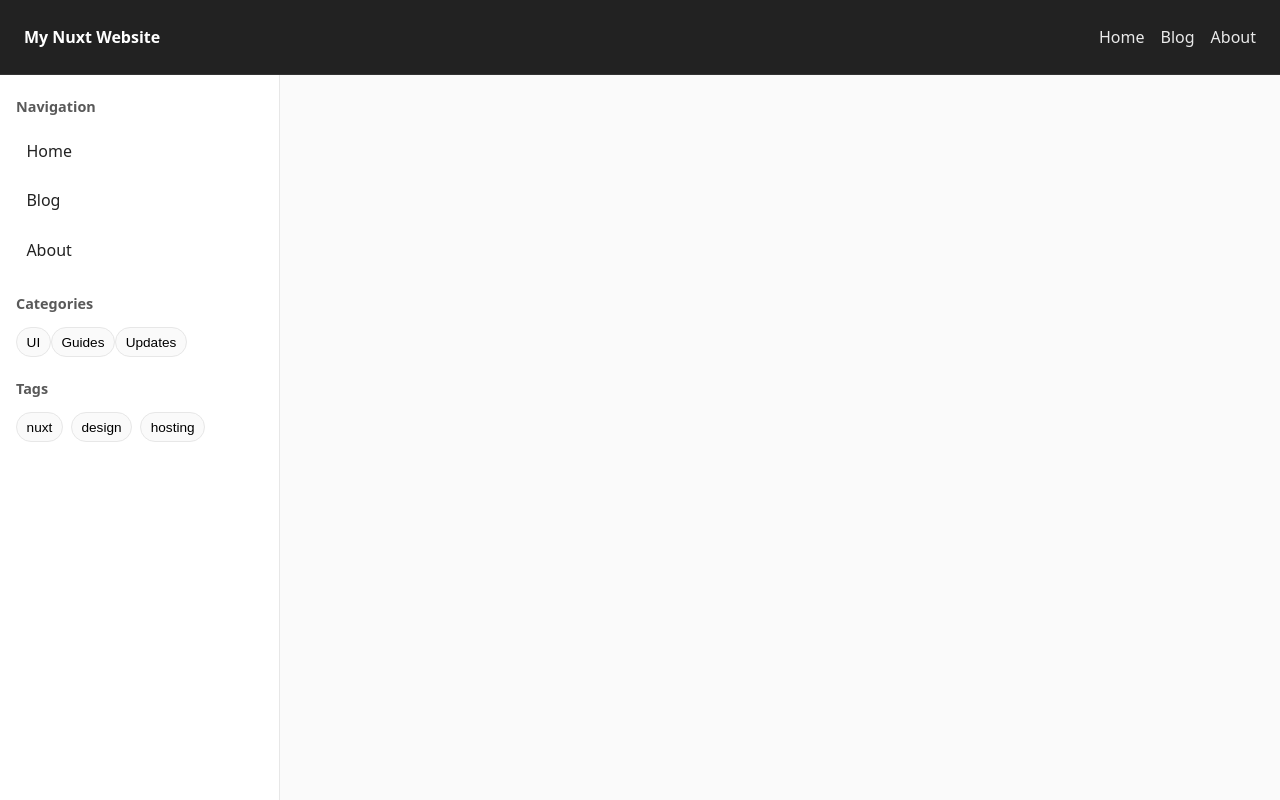
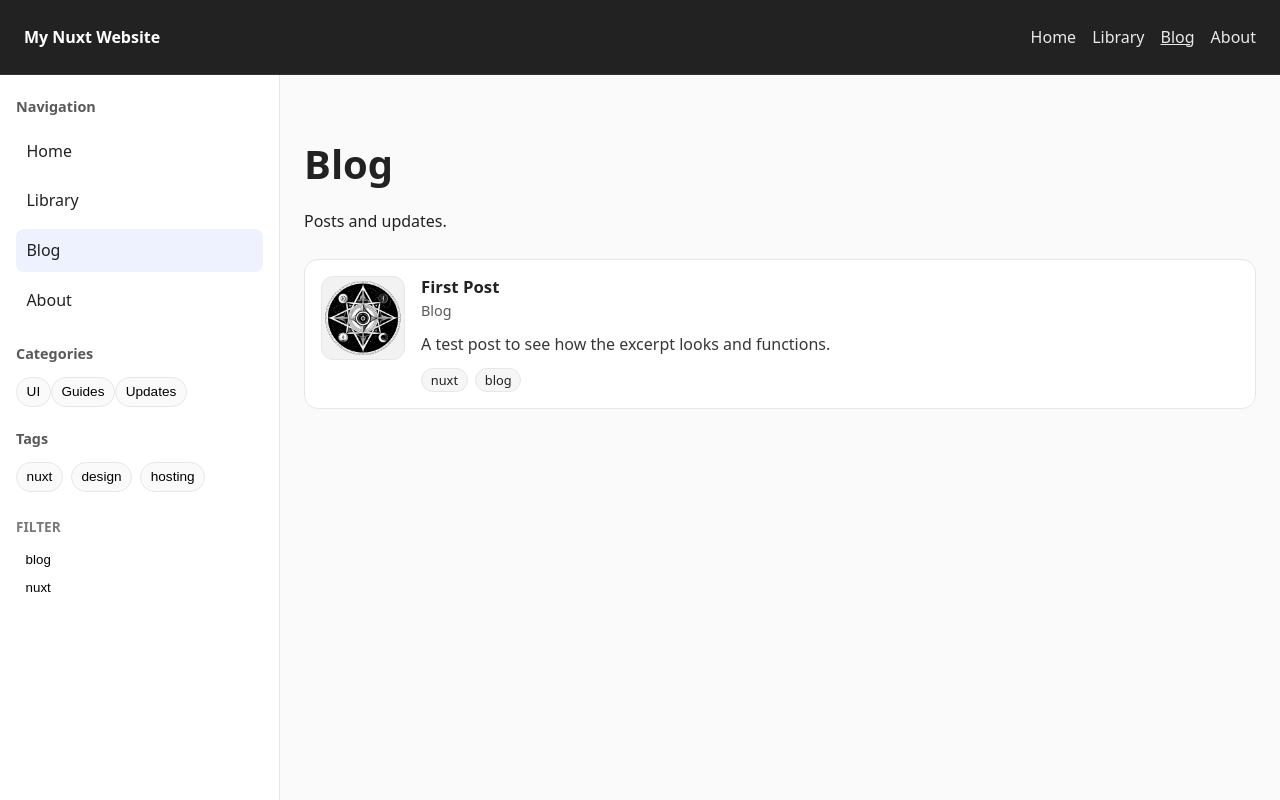
Before and after one commit to fractalform/website, a Nuxt app in the folder my-nuxt-app/: page /blog in a window 1280 px wide. Built offline with nearby package versions, Linux system fonts and the light colour scheme.

Commit message:
learning tags and structures

```diff
--- a/my-nuxt-app/app/assets/css/main.css
+++ b/my-nuxt-app/app/assets/css/main.css
@@ -13,6 +13,7 @@ html {
 body {
   margin: 0;
   color: #222;
+  background: var(--bg);
   background-color: #fafafa;
 }
 
@@ -35,11 +36,23 @@ h3 {
 
 p {
   margin: 0 0 1em 0;
+}
+
+/* Apply readable line length only in article-like areas */
+.prose p {
   max-width: 60ch;
+}
+
+a {
+  color: inherit;
 }
 
 :root {
   --header-h: 75px; /* change this later to whatever feels right */
+  --radius: 14px;
+  --border: #e7e7e7;
+  --bg: #fafafa;
+  --surface: #ffffff;
 }
 
 .container {
--- /dev/null
+++ b/my-nuxt-app/app/components/AppCard.vue
@@ -0,0 +1,37 @@
+<template>
+  <component :is="as" :to="to" class="card">
+    <slot />
+  </component>
+</template>
+
+<script setup lang="ts">
+const props = defineProps<{
+  to?: string
+}>()
+
+const as = computed(() => (props.to ? resolveComponent('NuxtLink') : 'div'))
+</script>
+
+<style scoped>
+.card {
+  border-radius: var(--radius);
+  border: 1px solid var(--border);
+  background: var(--surface);
+  padding: 1rem;
+  text-decoration: none;
+  color: inherit;
+
+  transition: transform 120ms ease, box-shadow 120ms ease, border-color 120ms ease;
+}
+
+.card:hover {
+  transform: translateY(-2px);
+  border-color: #d6d6d6;
+  box-shadow: 0 10px 24px rgba(0, 0, 0, 0.08);
+}
+
+.card:focus-visible {
+  outline: 3px solid rgba(99, 102, 241, 0.35);
+  outline-offset: 2px;
+}
+</style>
--- a/my-nuxt-app/app/components/FeatureCard.vue
+++ b/my-nuxt-app/app/components/FeatureCard.vue
@@ -1,8 +1,8 @@
 <template>
-  <div class="card">
+  <AppCard>
     <h3>{{ title }}</h3>
     <p>{{ description }}</p>
-  </div>
+  </AppCard>
 </template>
 
 <script setup lang="ts">
@@ -11,11 +11,3 @@ defineProps<{
   description: string
 }>()
 </script>
-<style scoped>
-.card {
-  padding: 1.5rem;
-  border: 1px solid #ddd;
-  border-radius: 8px;
-  background: #fff;
-}
-</style>
--- /dev/null
+++ b/my-nuxt-app/app/components/PreviewCard.vue
@@ -0,0 +1,110 @@
+<template>
+  <AppCard
+    :to="to"
+    class="preview"
+    :class="{ 'no-thumb': !image }"
+  >
+    <div v-if="image" class="thumb">
+      <img :src="image" :alt="title" />
+    </div>
+
+    <div class="card-content">
+      <div class="top">
+        <h3 class="title">{{ title }}</h3>
+        <p v-if="subtitle" class="subtitle">{{ subtitle }}</p>
+      </div>
+
+      <p class="excerpt">{{ excerpt }}</p>
+
+      <div v-if="tags?.length" class="tags">
+        <TagBadge v-for="t in tags" :key="t">{{ t }}</TagBadge>
+      </div>
+    </div>
+  </AppCard>
+</template>
+
+<script setup lang="ts">
+defineProps<{
+  to: string
+  title: string
+  subtitle?: string
+  excerpt: string
+  image?: string
+  tags?: string[]
+}>()
+</script>
+
+<style scoped>
+.preview {
+  display: grid;
+  grid-template-columns: 84px minmax(0, 1fr);
+  gap: 1rem;
+}
+
+/* When there is no image, don't reserve the 84px column */
+.preview.no-thumb {
+  grid-template-columns: 1fr;
+}
+
+.card-content {
+  min-width: 0;
+  width: 100%;
+}
+
+.preview:hover {
+  transform: translateY(-2px);
+  border-color: #d6d6d6;
+  box-shadow: 0 10px 24px rgba(0, 0, 0, 0.08);
+}
+
+.preview:focus-visible {
+  outline: 3px solid rgba(99, 102, 241, 0.35);
+  outline-offset: 2px;
+}
+
+.thumb {
+  width: 84px;
+  height: 84px;
+  border-radius: 12px;
+  overflow: hidden;
+  border: 1px solid var(--border);
+  background: #f2f2f2;
+}
+
+.thumb img {
+  width: 100%;
+  height: 100%;
+  object-fit: cover;
+  display: block;
+}
+
+.title,
+.subtitle,
+.excerpt {
+  width: 100%;
+}
+
+.title {
+  font-size: 1.05rem;
+  margin: 0;
+}
+
+.subtitle {
+  margin: 0.15rem 0 0 0;
+  opacity: 0.75;
+  font-size: 0.9rem;
+}
+
+/* excerpt should not be constrained like prose */
+.excerpt {
+  margin: 0.6rem 0 0.7rem 0;
+  opacity: 0.9;
+  max-width: none;
+}
+
+.tags {
+  display: flex;
+  flex-wrap: wrap;
+  gap: 0.45rem;
+}
+</style>
--- a/my-nuxt-app/app/components/SideBar.vue
+++ b/my-nuxt-app/app/components/SideBar.vue
@@ -1,13 +1,29 @@
+<script setup lang="ts">
+import { navItems } from '~/data/nav'
+import { posts } from '~/data/posts'
+
+const route = useRoute()
+const router = useRouter()
+
+const tags = Array.from(new Set(posts.flatMap(p => p.tags))).sort()
+
+function toggleTag(tag: string) {
+  router.push({
+    query: tag === route.query.tag ? {} : { tag }
+  })
+}
+</script>
+
 <template>
   <aside class="sidebar">
     <div class="sidebar-inner">
       <div class="group">
         <div class="group-title">Navigation</div>
-        <nav class="nav">
-          <NuxtLink to="/" class="link">Home</NuxtLink>
-          <NuxtLink to="/blog" class="link">Blog</NuxtLink>
-          <NuxtLink to="/about" class="link">About</NuxtLink>
-        </nav>
+            <nav class="nav">
+            <NuxtLink v-for="i in navItems" :key="i.to" :to="i.to" class="link">
+                {{ i.label }}
+            </NuxtLink>
+            </nav>
       </div>
 
       <div class="group">
@@ -25,6 +41,20 @@
           <button class="pill">hosting</button>
         </div>
       </div>
+
+      <div class="filter-section">
+        <h4>Filter</h4>
+
+        <button
+            v-for="tag in tags"
+            :key="tag"
+            class="tag-filter"
+            :class="{ active: route.query.tag === tag }"
+            @click="toggleTag(tag)"
+        >
+            {{ tag }}
+        </button>
+        </div>
     </div>
   </aside>
 </template>
@@ -83,4 +113,35 @@
 .pill:hover {
   background: #f3f4f6;
 }
+
+.filter-section {
+  margin-top: 1.5rem;
+}
+
+.filter-section h4 {
+  font-size: 0.85rem;
+  text-transform: uppercase;
+  opacity: 0.6;
+  margin-bottom: 0.5rem;
+}
+
+.tag-filter {
+  display: block;
+  width: 100%;
+  text-align: left;
+  padding: 0.4rem 0.6rem;
+  border-radius: 8px;
+  border: none;
+  background: transparent;
+  cursor: pointer;
+}
+
+.tag-filter:hover {
+  background: rgba(0,0,0,0.05);
+}
+
+.tag-filter.active {
+  background: rgba(0,0,0,0.1);
+  font-weight: 600;
+}
 </style>
--- /dev/null
+++ b/my-nuxt-app/app/components/TagBadge.vue
@@ -0,0 +1,19 @@
+<template>
+  <span class="tag">
+    <slot />
+  </span>
+</template>
+
+<style scoped>
+.tag {
+  display: inline-flex;
+  align-items: center;
+  border: 1px solid var(--border);
+  background: #f6f6f6;
+  border-radius: 999px;
+  padding: 0.2rem 0.55rem;
+  font-size: 0.8rem;
+  line-height: 1.2;
+  white-space: nowrap;
+}
+</style>
--- /dev/null
+++ b/my-nuxt-app/app/data/nav.ts
@@ -0,0 +1,8 @@
+export type NavItem = { label: string; to: string }
+
+export const navItems: NavItem[] = [
+  { label: 'Home', to: '/' },
+  { label: 'Library', to: '/library' },
+  { label: 'Blog', to: '/blog' },
+  { label: 'About', to: '/about' }
+]
--- /dev/null
+++ b/my-nuxt-app/app/data/posts.ts
@@ -0,0 +1,19 @@
+export type Post = {
+  title: string
+  slug: string
+  excerpt: string
+  tags: string[]
+  date: string
+  image?: string
+}
+
+export const posts: Post[] = [
+  {
+    title: 'First Post',
+    slug: 'first-post',
+    excerpt: 'A test post to see how the excerpt looks and functions.',
+    tags: ['nuxt', 'blog'],
+    date: '2026-02-06',
+    image: '/images/AL-Symbol2a.png'
+  }
+]
--- a/my-nuxt-app/app/layouts/default.vue
+++ b/my-nuxt-app/app/layouts/default.vue
@@ -1,3 +1,6 @@
+<script setup lang="ts">
+import { navItems } from '~/data/nav'
+</script>
 <template>
   <div class="app-shell">
     <header class="header-area">
@@ -5,11 +8,10 @@
         <div class="brand">
           <NuxtLink to="/" class="brand-link">My Nuxt Website</NuxtLink>
         </div>
-
         <nav class="top-nav">
-          <NuxtLink to="/" class="link">Home</NuxtLink>
-          <NuxtLink to="/blog" class="link">Blog</NuxtLink>
-          <NuxtLink to="/about" class="link">About</NuxtLink>
+          <NuxtLink v-for="i in navItems" :key="i.to" :to="i.to" class="link">
+            {{ i.label }}
+          </NuxtLink>
         </nav>
       </div>
     </header>
--- /dev/null
+++ b/my-nuxt-app/app/pages/blog/[slug].vue
@@ -0,0 +1,25 @@
+<script setup lang="ts">
+import { posts } from '~/data/posts'
+
+const route = useRoute()
+const post = posts.find(p => p.slug === route.params.slug)
+
+if (!post) {
+  throw createError({ statusCode: 404, statusMessage: 'Post not found' })
+}
+
+useHead({
+  title: post.title,
+  meta: [{ name: 'description', content: post.excerpt }]
+})
+</script>
+
+<template>
+  <section>
+    <div class="container prose">
+      <h1>{{ post.title }}</h1>
+      <p><em>{{ post.date }}</em></p>
+      <p>Lorem ipsum dolor sit amet, consectetur adipiscing elit, sed do eiusmod tempor incididunt ut labore et dolore magna aliqua. Ut enim ad minim veniam, quis nostrud exercitation ullamco laboris nisi ut aliquip ex ea commodo consequat. Duis aute irure dolor in reprehenderit in voluptate velit esse cillum dolore eu fugiat nulla pariatur. Excepteur sint occaecat cupidatat non proident, sunt in culpa qui officia deserunt mollit anim id est laborum.</p>
+    </div>
+  </section>
+</template>
--- /dev/null
+++ b/my-nuxt-app/app/pages/blog/index.vue
@@ -0,0 +1,53 @@
+<script setup lang="ts">
+import { posts } from '~/data/posts'
+
+useHead({
+  title: 'Blog',
+  meta: [{ name: 'description', content: 'Posts and updates.' }]
+})
+
+const route = useRoute()
+const router = useRouter()
+
+const selectedTag = computed(() => route.query.tag as string | undefined)
+
+const allTags = computed(() =>
+  Array.from(new Set(posts.flatMap(p => p.tags))).sort()
+)
+
+const filteredPosts = computed(() => {
+  if (!selectedTag.value) return posts
+  return posts.filter(p => p.tags.includes(selectedTag.value!))
+})
+</script>
+
+<template>
+  <section>
+    <div class="container">
+      <h1>Blog</h1>
+      <p>Posts and updates.</p>
+
+      <div class="grid">
+        <PreviewCard
+            v-for="p in filteredPosts"
+            :key="p.slug"
+            :to="`/blog/${p.slug}`"
+            :title="p.title"
+            subtitle="Blog"
+            :excerpt="p.excerpt"
+            :image="p.image"
+            :tags="p.tags"
+        />
+      </div>
+    </div>
+  </section>
+</template>
+
+<style scoped>
+.grid {
+  margin-top: 1.5rem;
+  display: grid;
+  grid-template-columns: repeat(auto-fit, minmax(320px, 1fr));
+  gap: 1rem;
+}
+</style>
--- /dev/null
+++ b/my-nuxt-app/app/pages/library.vue
@@ -0,0 +1,83 @@
+<script setup lang="ts">
+useHead({
+  title: 'Library',
+  meta: [{ name: 'description', content: 'Browse previews and content.' }]
+})
+
+const items = [
+  {
+    to: '/blog/first-post',
+    title: 'First Post',
+    subtitle: 'Blog',
+    excerpt: 'A quick post to prove the pipeline: cards, tags, and navigation.',
+    image: '/favicon.ico',
+    tags: ['blog', 'nuxt']
+  },
+  {
+    to: '/about',
+    title: 'About this site',
+    subtitle: 'Page',
+    excerpt: 'What we’re building and why it’s structured this way.',
+    image: '/images/AL-Symbol2a.png',
+    tags: ['structure', 'design']
+  },
+  {
+    to: '/',
+    title: 'Other Page Layout',
+    subtitle: 'Page',
+    excerpt: 'An additional card that will help make sure all this is flowing nicely.',
+    tags: ['testing', 'management']
+  },
+  {
+    to: '/',
+    title: 'Homepage Layout',
+    subtitle: 'Page',
+    excerpt: 'Hero sections, feature cards, and consistent container rhythm.',
+    tags: ['layout', 'design']
+  },
+  {
+    to: '/about',
+    title: 'About This Project',
+    subtitle: 'Page',
+    excerpt: 'Why this site is structured as a system, not a pile of pages.',
+    tags: ['architecture']
+  }
+]
+</script>
+
+<template>
+  <section>
+    <div class="container">
+      <div class="header">
+        <h1>Library</h1>
+        <p>Browse pages and previews. This is our “Modrinth-style” directory foundation.</p>
+      </div>
+
+      <div class="grid">
+        <PreviewCard
+          v-for="i in items"
+          :key="i.to"
+          :to="i.to"
+          :title="i.title"
+          :subtitle="i.subtitle"
+          :excerpt="i.excerpt"
+          :image="i.image"
+          :tags="i.tags"
+        />
+    </div>
+    </div>
+  </section>
+</template>
+
+<style scoped>
+.header p {
+  opacity: 0.85;
+}
+
+.grid {
+  margin-top: 1.5rem;
+  display: grid;
+  grid-template-columns: repeat(auto-fit, minmax(320px, 1fr));
+  gap: 1rem;
+}
+</style>
```
Also changed, not shown: my-nuxt-app/public/images/AL-Symbol2a.png (added).
